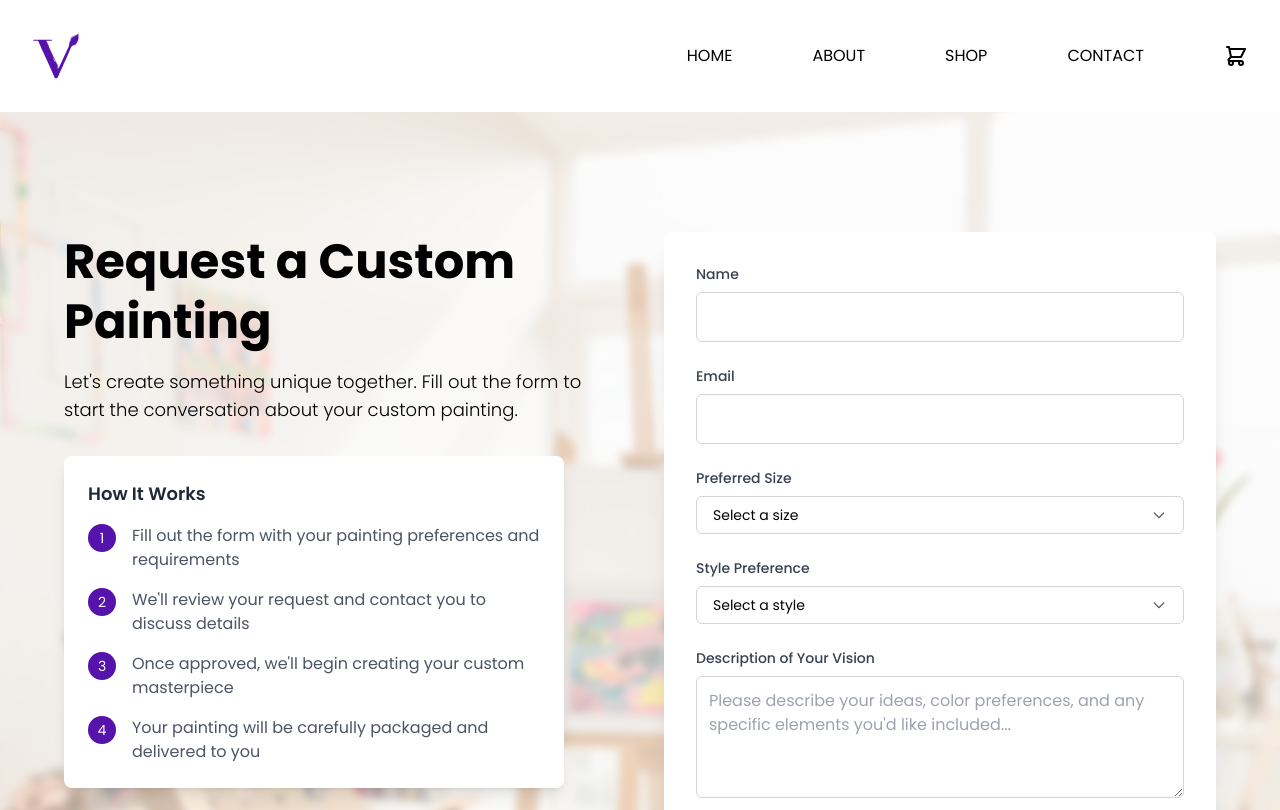
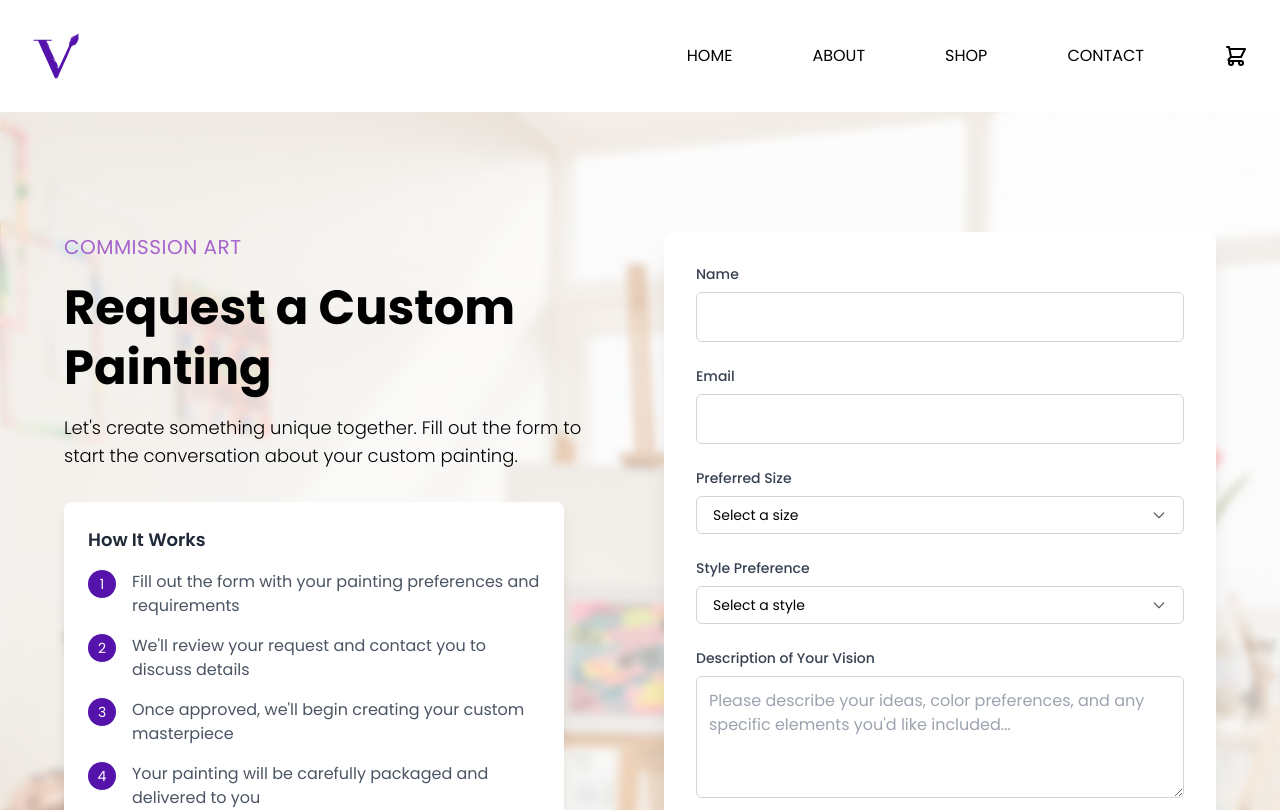
Before and after one commit to tom318267/ginnysart, a Next.js app: page /custom-painting in a window 1280 px wide. Shown: the top 810 px of the page. Built offline with nearby package versions, Linux system fonts and the light colour scheme.

Commit message:
add more eyebrow text

```diff
--- a/src/pages/contact.tsx
+++ b/src/pages/contact.tsx
@@ -32,6 +32,9 @@ const ContactPage = () => {
           {/* Contact Information */}
           <div className="space-y-8 animate-fade-up opacity-0">
             <div>
+              <h5 className="text-light-purple uppercase text-[16px] md:text-[20px] tracking-wide mb-4 text-center lg:text-left">
+                Let's Connect
+              </h5>
               <h1 className="text-4xl md:text-5xl font-bold text-black mb-4 text-center lg:text-left">
                 Get in Touch
               </h1>
--- a/src/pages/custom-painting.tsx
+++ b/src/pages/custom-painting.tsx
@@ -78,6 +78,9 @@ const CustomPaintingPage = () => {
           {/* Information Side */}
           <div className="space-y-8 animate-fade-up opacity-0">
             <div>
+              <h5 className="text-light-purple uppercase text-[16px] md:text-[20px] tracking-wide mb-4 text-center lg:text-left">
+                Commission Art
+              </h5>
               <h1 className="text-4xl md:text-5xl font-bold leading-tight md:leading-[60px] text-black mb-4 text-center lg:text-left">
                 Request a Custom Painting
               </h1>
```
